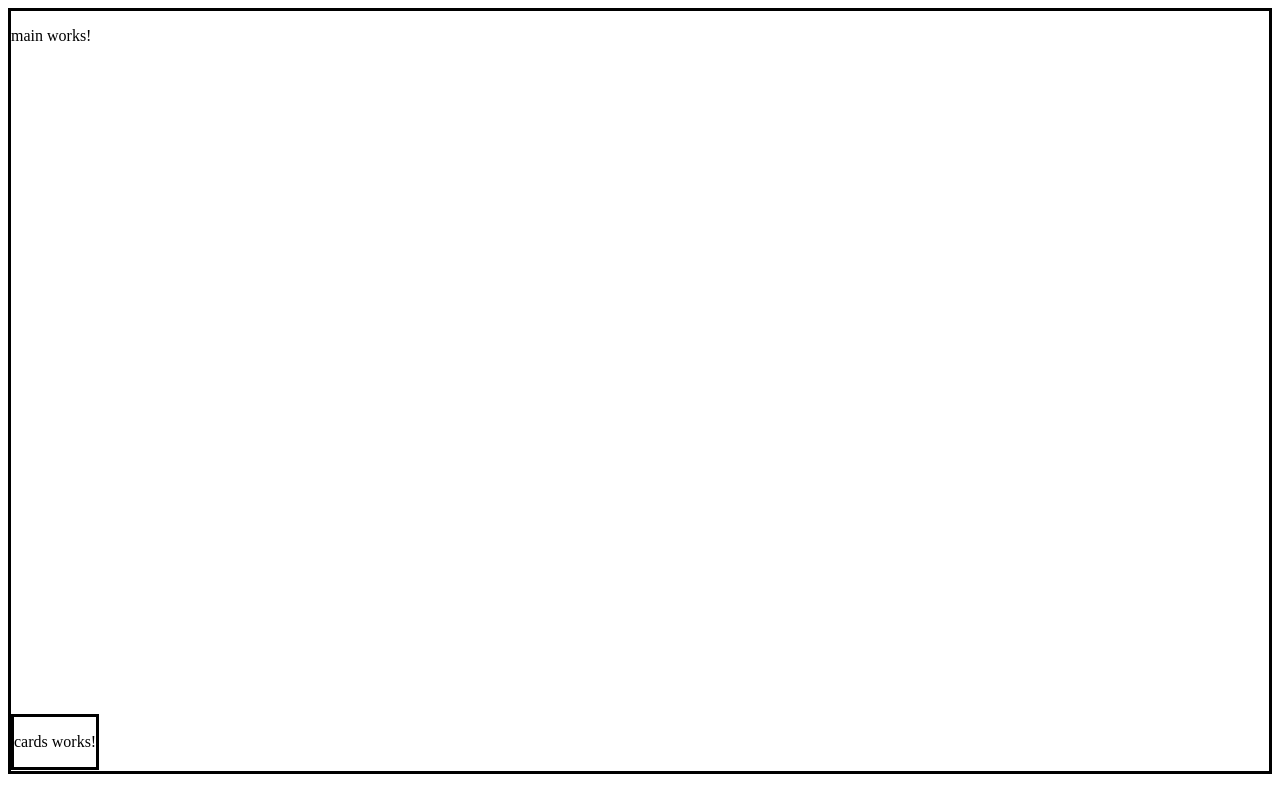
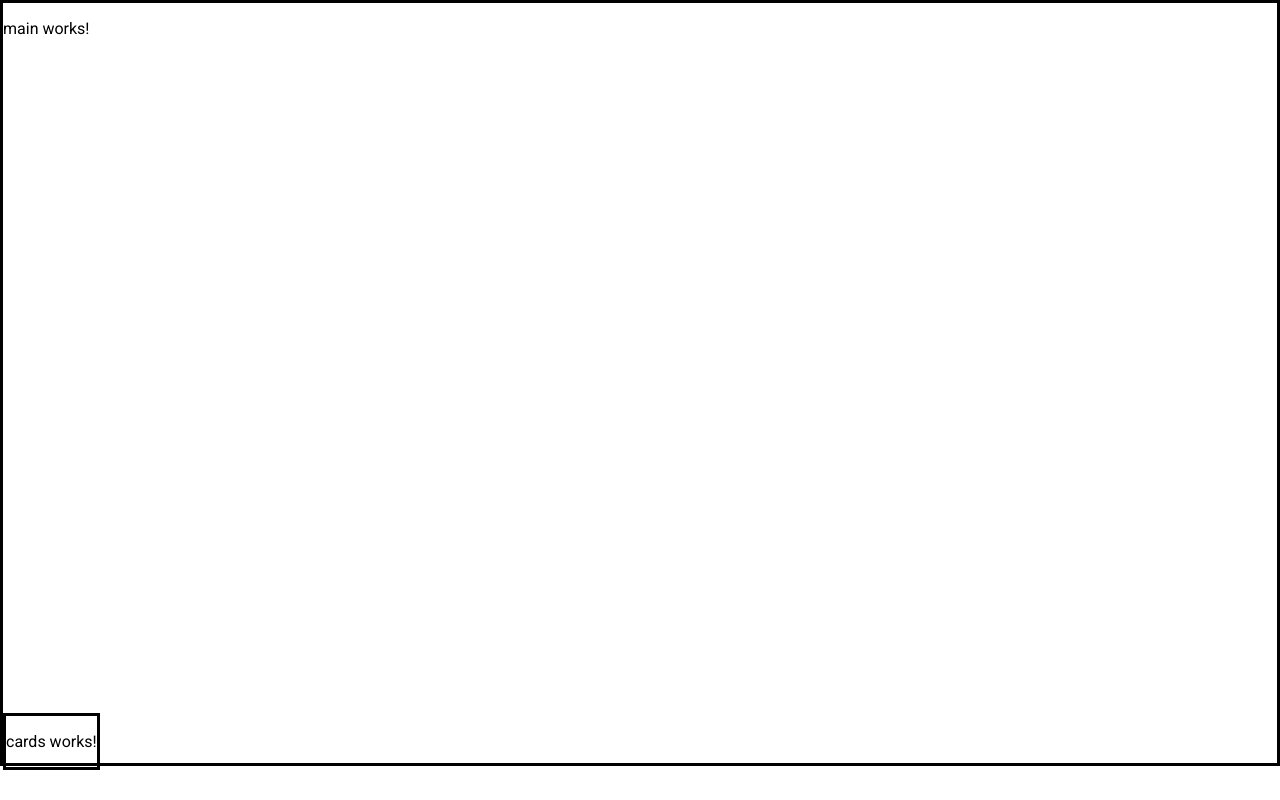
Before and after one commit to adriankelsey/planning-poker, an Angular app: page / in a window 1280 px wide. Built offline with nearby package versions, Linux system fonts and the light colour scheme.

Commit message:
installed angular materials

```diff
--- a/angular.json
+++ b/angular.json
@@ -31,6 +31,7 @@
               "src/assets"
             ],
             "styles": [
+              "./node_modules/@angular/material/prebuilt-themes/deeppurple-amber.css",
               "src/styles.scss"
             ],
             "scripts": []
@@ -99,6 +100,7 @@
               "src/assets"
             ],
             "styles": [
+              "./node_modules/@angular/material/prebuilt-themes/deeppurple-amber.css",
               "src/styles.scss"
             ],
             "scripts": []
--- a/package.json
+++ b/package.json
@@ -11,10 +11,12 @@
   "private": true,
   "dependencies": {
     "@angular/animations": "~13.0.0",
+    "@angular/cdk": "^13.3.9",
     "@angular/common": "~13.0.0",
     "@angular/compiler": "~13.0.0",
     "@angular/core": "~13.0.0",
     "@angular/forms": "~13.0.0",
+    "@angular/material": "^13.3.9",
     "@angular/platform-browser": "~13.0.0",
     "@angular/platform-browser-dynamic": "~13.0.0",
     "@angular/router": "~13.0.0",
--- a/src/app/app.module.ts
+++ b/src/app/app.module.ts
@@ -4,6 +4,7 @@
 import { AppComponent } from './app.component';
 import { MainComponent } from './main/main.component';
 import { CardsComponent } from './cards/cards.component';
+import { NoopAnimationsModule } from '@angular/platform-browser/animations';
 
 @NgModule({
   declarations: [
@@ -12,7 +13,8 @@
     CardsComponent
   ],
   imports: [
-    BrowserModule
+    BrowserModule,
+    NoopAnimationsModule
   ],
   providers: [],
   bootstrap: [AppComponent]
--- a/src/index.html
+++ b/src/index.html
@@ -6,6 +6,9 @@
   <base href="/">
   <meta name="viewport" content="width=device-width, initial-scale=1">
   <link rel="icon" type="image/x-icon" href="favicon.ico">
+  <link rel="preconnect" href="https://fonts.gstatic.com">
+  <link href="https://fonts.googleapis.com/css2?family=Roboto:wght@300;400;500&display=swap" rel="stylesheet">
+  <link href="https://fonts.googleapis.com/icon?family=Material+Icons" rel="stylesheet">
 </head>
 <body>
   <app-root></app-root>
--- a/src/styles.scss
+++ b/src/styles.scss
@@ -1 +1,4 @@
 /* You can add global styles to this file, and also import other style files */
+
+html, body { height: 100%; }
+body { margin: 0; font-family: Roboto, "Helvetica Neue", sans-serif; }
```
Also changed, not shown: 1 other file (tests, documents, lock files or other folders).
